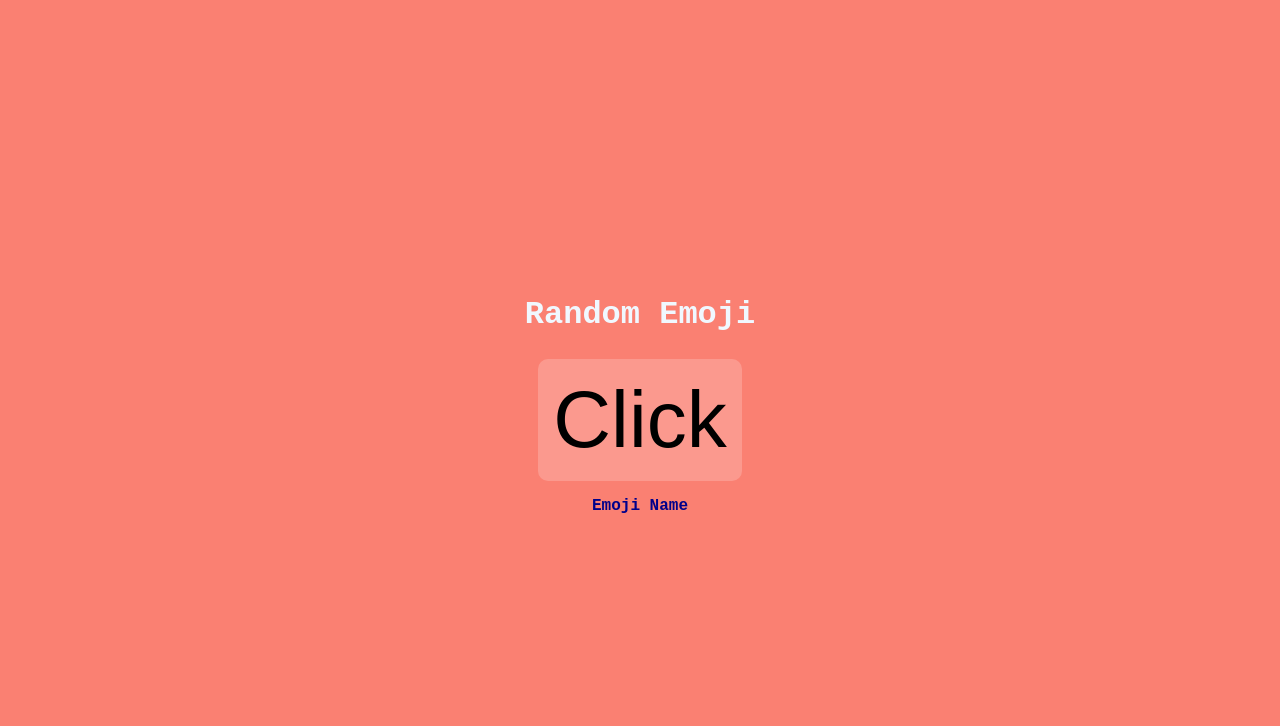
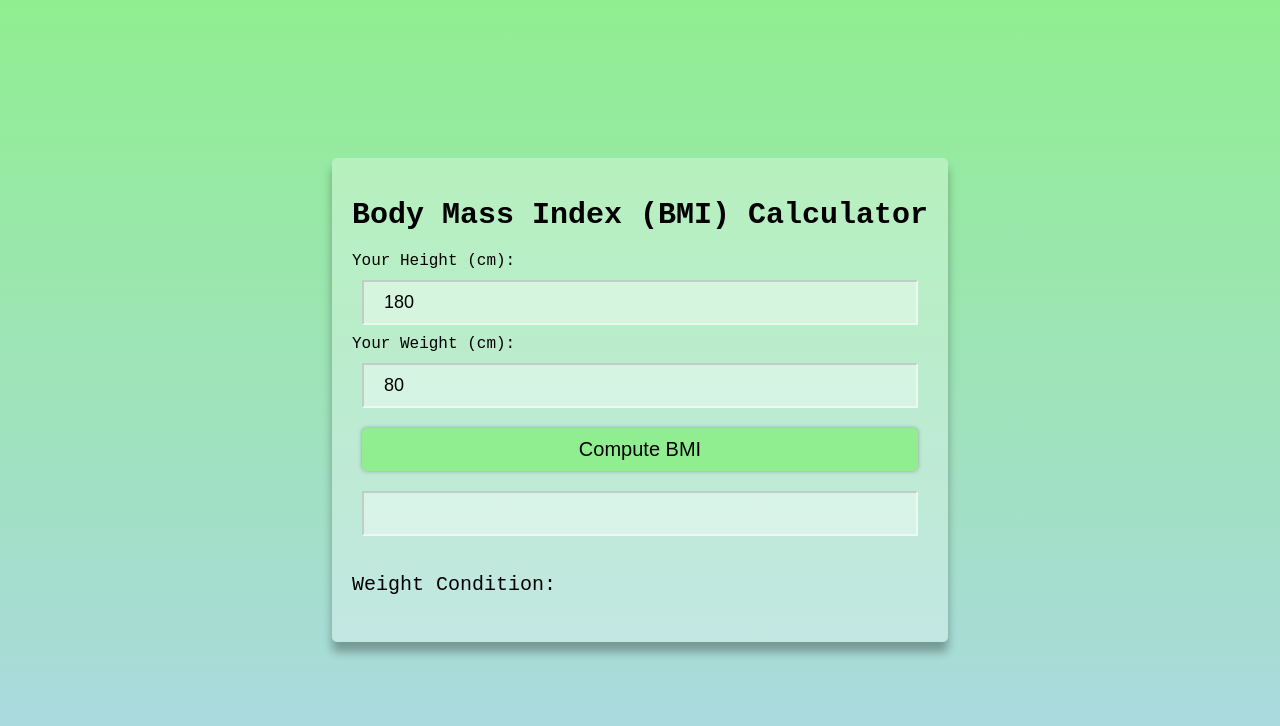
Before and after one commit to Judiann004/BMI-Calculator, a plain HTML site: page index.html in a window 1280 px wide. Drawn offline with Linux system fonts and the light colour scheme; no server answers.

Commit message:
Add files via upload

```diff
--- a/index.html
+++ b/index.html
@@ -4,15 +4,37 @@
     <meta charset="UTF-8" />
     <meta http-equiv="X-UA-Compatible" content="IE=edge" />
     <meta name="viewport" content="width=device-width, initial-scale=1.0" />
-    <title>Random Emoji</title>
+    <title>BMI Calculator</title>
     <link rel="stylesheet" href="styles.css" />
   </head>
   <body>
-    <h2>Random Emoji</h2>
-    <div class="section">
-      <button class="btn" id="btn">Click</button>
-      <p class="emoji-name" id="emoji-name">Emoji Name</p>
+    <div class="container">
+      <h1 class="heading">
+        Body Mass Index (BMI) Calculator
+      </h1>
+      Your Height (cm):
+      <input
+        type="number"
+        class="input"
+        id="height"
+        value="180"
+        placeholder="Enter your height in cm"
+      />
+      Your Weight (cm):
+      <input
+        type="number"
+        class="input"
+        id="weight"
+        value="80"
+        placeholder="Enter your height in kg"
+      />
+      <button class="btn" id="btn">Compute BMI</button>
+      <input disabled type="text" class="input" id="bmi-result" />
+      <h4 class="info-text">
+        Weight Condition: <span id="weight-condition"></span>
+      </h4>
     </div>
+
     <script src="index.js"></script>
   </body>
 </html>
--- a/index.js
+++ b/index.js
@@ -1,27 +1,28 @@
 const btnEl = document.getElementById("btn");
-const emojiNameEl = document.getElementById("emoji-name");
+const bmiInputEl = document.getElementById("bmi-result");
+const weightConditionEl = document.getElementById("weight-condition");
 
-const emoji = [];
+function calculateBMI() {
+  const heightValue = document.getElementById("height").value / 100;
+  const weightValue = document.getElementById("weight").value;
 
-async function getEmoji() {
-  let reponse = await fetch(
-    "https://emoji-api.com/emojis?access_key=5b384a6090acb13139bc41e666f65ddf8fdaf412"
-  );
+  const bmiValue = weightValue / (heightValue * heightValue);
 
-  data = await reponse.json();
+  bmiInputEl.value = bmiValue;
 
-  for (let i = 0; i < 1500; i++) {
-    emoji.push({
-      emojiName: data[i].character,
-      emojiCode: data[i].unicodeName,
-    });
+  if (bmiValue < 18.5) {
+    weightConditionEl.innerHTML = "Underweight";
+  }else if (bmiValue >= 18.5 && bmiValue <= 24.9) {
+    weightConditionEl.innerHTML = "Normal weight";
+    else if (bmiValue >= 25 && bmiValue <= 29.9) {
+        weightConditionEl.innerHTML = "Over weight";
+        else if (bmiValue >= 30) {
+            weightConditionEl.innerHTML = "Obesity";
+        }
+    }
   }
 }
 
-getEmoji();
+calculateBMI()
 
-btnEl.addEventListener("click", () => {
-  const randomNum = Math.floor(Math.random() * emoji.length);
-  btnEl.innerText = emoji[randomNum].emojiName;
-  emojiNameEl.innerHTML = emoji[randomNum].emojiCode;
-});
+btnEl.addEventListener("click", calculateBMI);
--- a/styles.css
+++ b/styles.css
@@ -1,40 +1,52 @@
 body {
-  padding: 0;
   margin: 0;
-  background: salmon;
+  background: linear-gradient(to bottom, lightgreen, lightblue);
   display: flex;
-  flex-direction: column;
+  min-height: 100vh;
   justify-content: center;
-  height: 100vh;
   align-items: center;
   font-family: "Courier New", Courier, monospace;
 }
 
-h2 {
-  font-size: 2rem;
-  color: aliceblue;
+.container {
+  background: rgba(255, 255, 255, 0.3);
+  padding: 20px;
+  display: flex;
+  flex-direction: column;
+  border-radius: 5px;
+  box-shadow: 0 10px 10px rgba(0, 0, 0, 0.3);
+  margin: 5px;
 }
 
-.section {
-  text-align: center;
+.heading {
+  font-size: 30px;
+}
+
+.input {
+  padding: 10px 20px;
+  font-size: 18px;
+  background: rgba(255, 255, 255, 0.4);
+  border-color: rgba(255, 255, 255, 0.5);
+  margin: 10px;
 }
 
 .btn {
-  font-size: 5rem;
+  background-color: lightgreen;
   border: none;
-  background: rgb(255, 255, 255, 0.2);
-  border-radius: 10px;
-  padding: 15px;
-  filter: grayscale();
-  transition: filter 0.2s ease-in-out;
+  padding: 10px 20px;
+  border-radius: 5px;
+  margin: 10px;
+  font-size: 20px;
+  box-shadow: 0 0 4px rgba(0, 0, 0, 0.3);
   cursor: pointer;
 }
 
 .btn:hover {
-  filter: grayscale(0);
+  box-shadow: 0 0 8px rgba(0, 0, 0, 0.3);
+  transition: all 300ms ease;
 }
 
-.emoji-name {
-  font-weight: 600;
-  color: darkblue;
+.info-text {
+  font-size: 20px;
+  font-weight: 500;
 }
```
